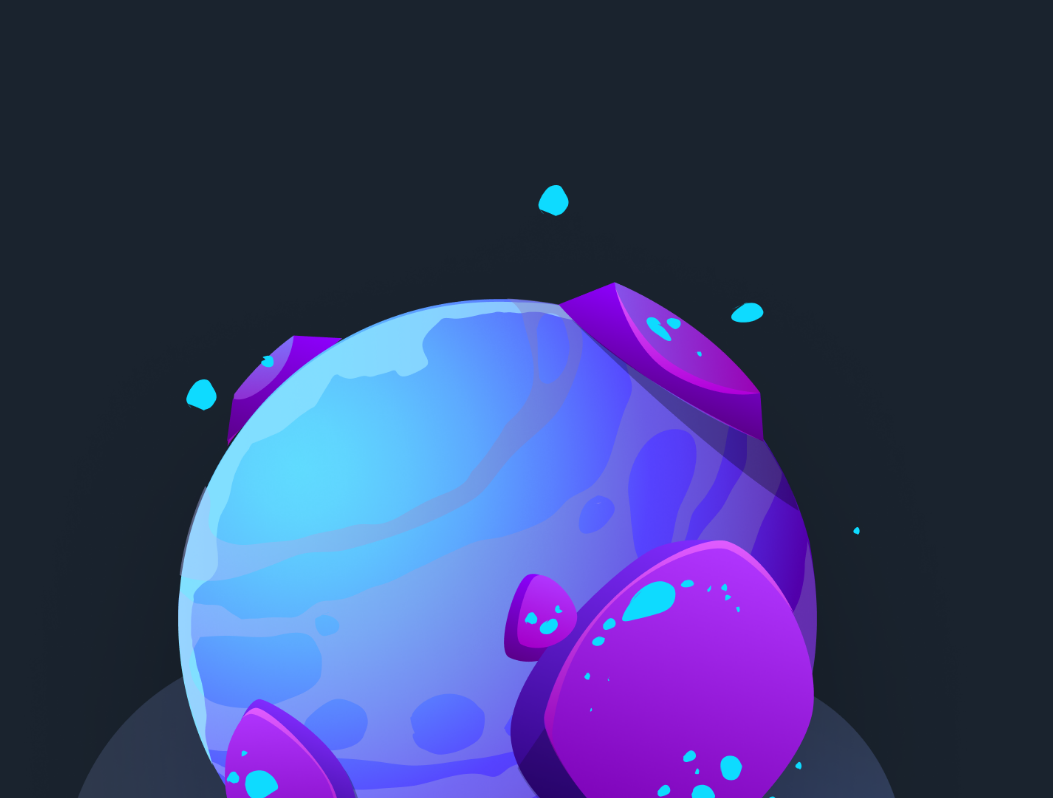
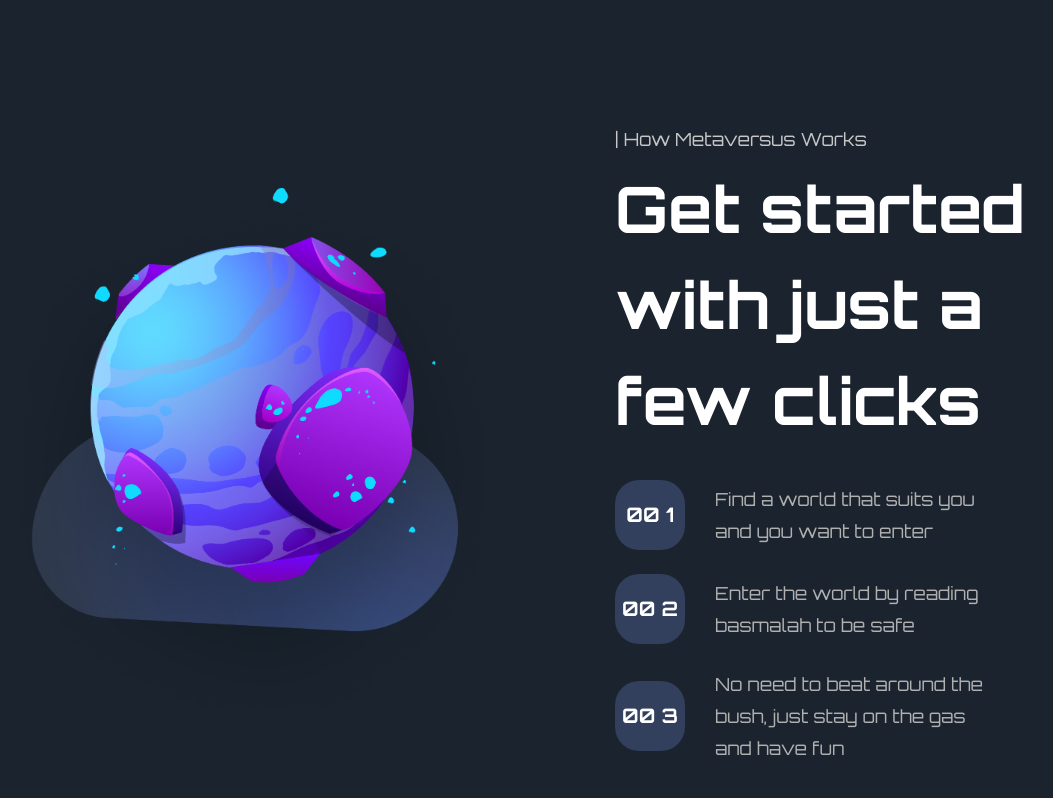
Before and after one commit to Pizzaboi87/javascript-mastery-next-js-app, a Next.js app: page / in a window 1280 px wide. Shown: the part 2702-3500 px from the top of the page, without its empty margins (121-1174 px from the left). Built offline with nearby package versions, Linux system fonts and the light colour scheme.

Commit message:
GetStarted correction.

```diff
--- a/sections/GetStarted.jsx
+++ b/sections/GetStarted.jsx
@@ -3,8 +3,8 @@
 import { motion } from 'framer-motion';
 import styles from '../styles';
 import { startingFeatures } from '../constants';
+import { StartSteps, TitleText, TypingText } from '../components';
 import { staggerContainer, fadeIn, planetVariants } from '../utils/motion';
-import { StartSteps, TitleText, TypingText } from '../components';
 
 const GetStarted = () => (
   <section className={`${styles.paddings} relative z-10`}>
@@ -13,15 +13,15 @@ const GetStarted = () => (
       initial="hidden"
       whileInView="show"
       viewport={{ once: false, amount: 0.25 }}
-      className={`${styles.innerWidth} mx-auto lg:flex-row flex-col gap-8`}
+      className={`${styles.innerWidth} mx-auto flex lg:flex-row flex-col gap-8`}
     >
       <motion.div
         variants={planetVariants('left')}
-        className={`${styles.flexCenter} flex-1`}
+        className={`flex-1 ${styles.flexCenter}`}
       >
         <img
           src="/get-started.png"
-          alt="get started"
+          alt="get-started"
           className="w-[90%] h-[90%] object-contain"
         />
       </motion.div>
@@ -29,13 +29,13 @@ const GetStarted = () => (
         variants={fadeIn('left', 'tween', 0.2, 1)}
         className="flex-[0.75] flex justify-center flex-col"
       >
-        <TypingText title="| How MetaVersus Works" />
+        <TypingText title="| How Metaversus Works" />
         <TitleText title={<>Get started with just a few clicks</>} />
         <div className="mt-[31px] flex flex-col max-w-[370px] gap-[24px]">
           {startingFeatures.map((feature, index) => (
             <StartSteps
               key={feature}
-              number={index + 1}
+              number={`${index < 10 ? '0' : ''} ${index + 1}`}
               text={feature}
             />
           ))}
```
